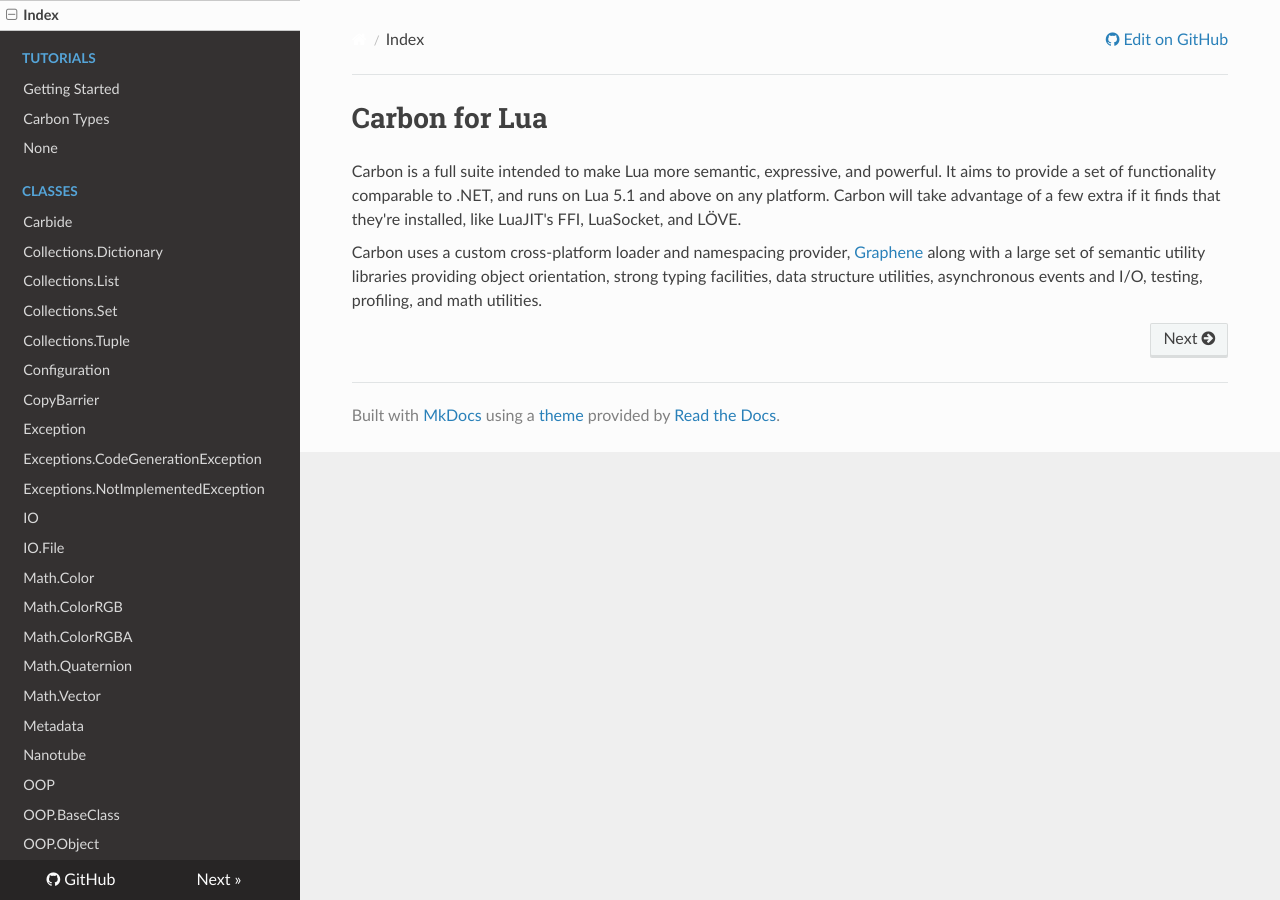
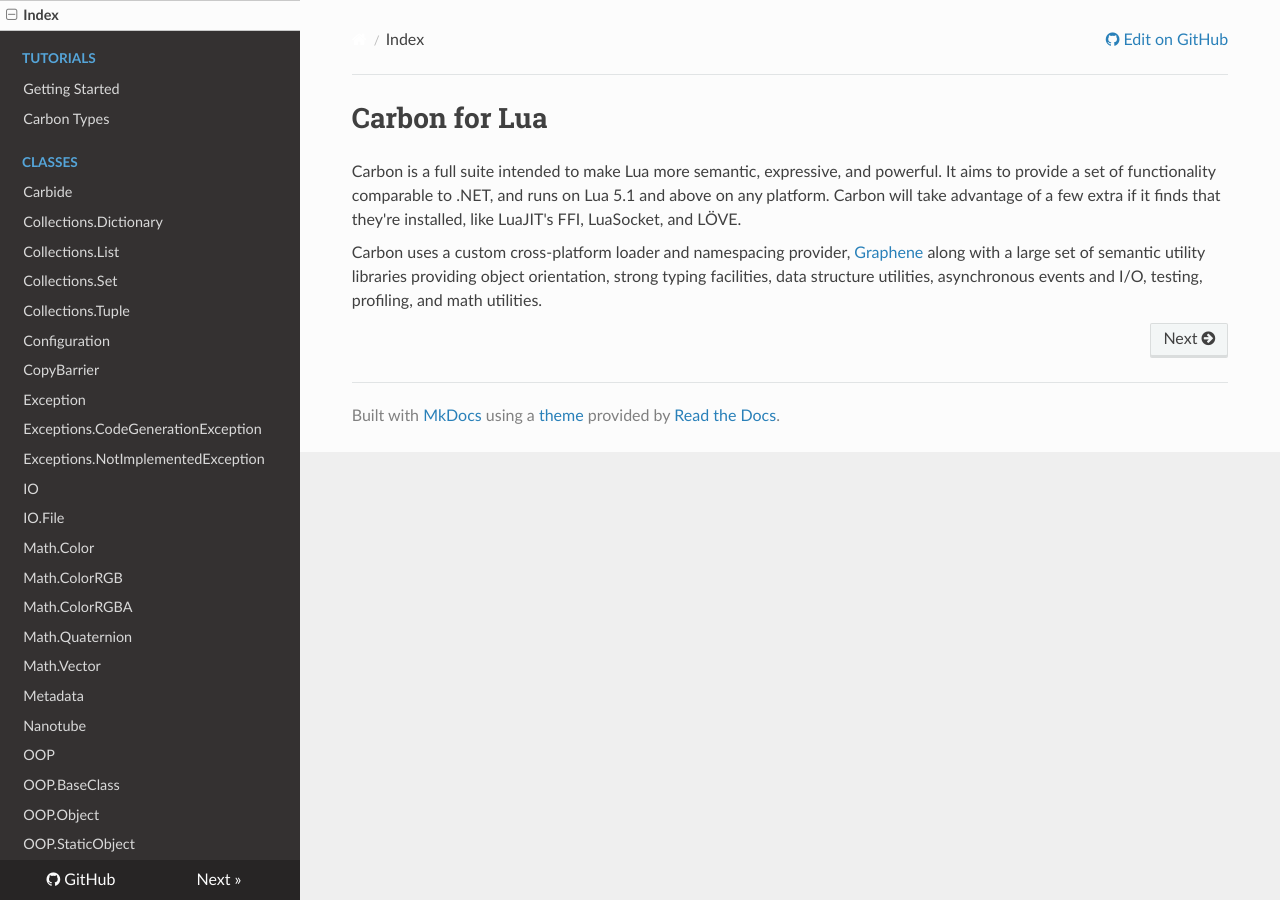
Before and after one commit to lua-carbon/carbon, an MkDocs documentation site: the page built from docs/index.md, in a window 1280 px wide. Built offline with MkDocs 1.6.1, drawn with Linux system fonts in a browser that asks for light colours; nearby versions of some CDN libraries; old or Windows-style settings are respelled for this version of MkDocs.

Commit message:
Fix attempt at dud link fix

```diff
--- a/mkdocs.yml
+++ b/mkdocs.yml
@@ -5,7 +5,6 @@
 - [index.md, Index]
 - [Getting Started.md, Tutorials, Getting Started]
 - [Types.md, Tutorials, Carbon Types]
-- [ dud ]
 - [Classes/Carbide.md, Classes, Carbide]
 - [Classes/Collections.Dictionary.md, Classes, Collections.Dictionary]
 - [Classes/Collections.List.md, Classes, Collections.List]
@@ -40,3 +39,4 @@
 - [Classes/Testing.md, Classes, Testing]
 - [Classes/Testing.TestResult.md, Classes, Testing.TestResult]
 - [Classes/Time.md, Classes, Time]
+- [style.css]
```
Also changed, not shown: 1 other file.
